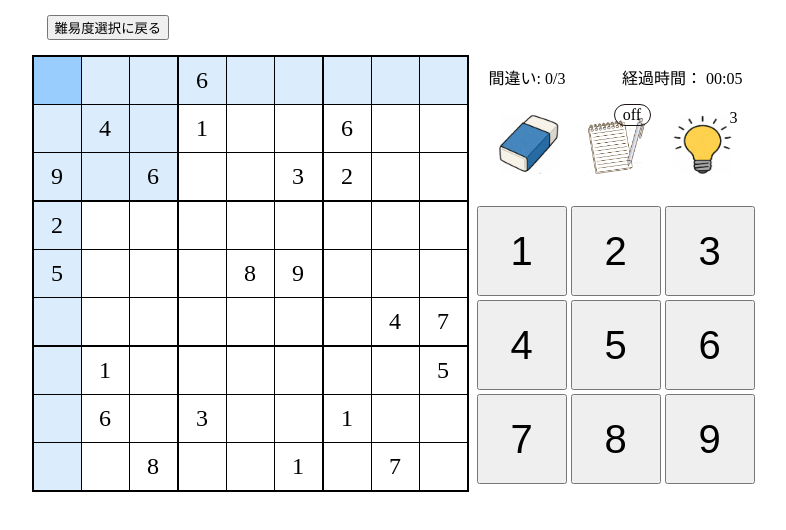
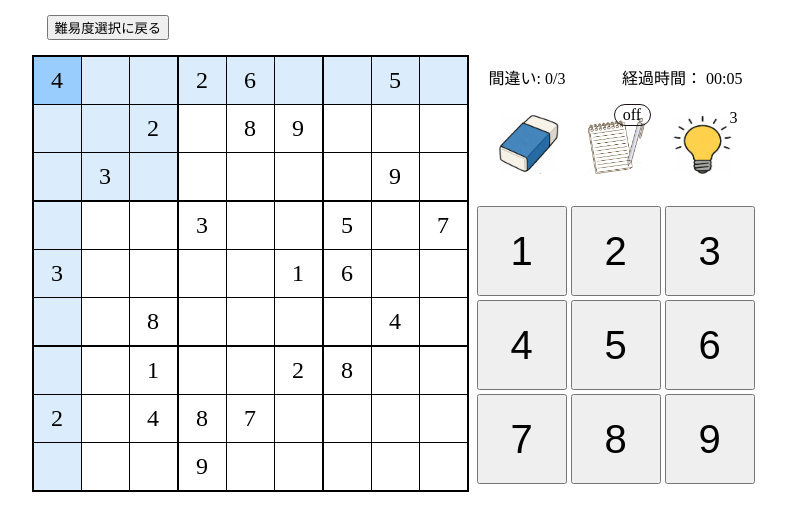
Before and after one commit to manatsu-n/ojt_nakamura, a Vue app: page /ojt_nakamura/game in a window 1280 px wide. Shown: the top 530 px of the page, without its empty margins (243-1029 px from the left). Built offline with nearby package versions, Linux system fonts and the light colour scheme; the HTML template or start-up script is replaced by a standard one.

Commit message:
ヒント更新

```diff
--- a/src/logic/PuzzleQuestion.vue
+++ b/src/logic/PuzzleQuestion.vue
@@ -16,7 +16,7 @@
 
 usePuzzleGenerator();
 const cstore = useCreateStore();
-    const cells = ref<{ [key: string]: number | undefined}>({});
+const cells = ref<{ [key: string]: number | undefined }>({});
 const memos = ref<Record<string, Set<number>>>({});
 const readonlyFlags = ref<{ [key: string]: boolean }>({});
 for (let i = 1; i <= 81; i++) {
@@ -26,7 +26,7 @@
 }
 
 const flagStore = useClearflagStore()
-    flagStore.flag=false;
+flagStore.flag = false;
 const filledCount = computed(() => {
     return Object.entries(cells.value).filter(([key, val]) => {
         if (val === undefined) return false;
@@ -41,7 +41,7 @@
     }
 });
 
-    const activeCell = ref<{row:number, col: number}>({ row: 1, col: 1 })
+const activeCell = ref<{ row: number, col: number }>({ row: 1, col: 1 })
 const cellINdex = computed(() =>
     (activeCell.value.row - 1) * 9 + (activeCell.value.col - 1) + 1
 );
@@ -62,7 +62,7 @@
 
 const onKeyup = (event: KeyboardEvent) => {
     const key = event.key
-        if (/^[1-9]$/.test(key)){
+    if (/^[1-9]$/.test(key)) {
         numberStore.setNumber(parseInt(key))
     }
 }
@@ -75,7 +75,7 @@
     const start = Math.floor((activeCell.value.col - 1) / 3) * 3 + 1
     return [start, start + 1, start + 2]
 })
-    function changeback(row:number,col:number){
+function changeback(row: number, col: number) {
     activeCell.value = { row, col }
 }
 
@@ -88,9 +88,9 @@
     () => numberStore.number,
     (newnumber) => {
         if (newnumber === null || flagStore.flag || wrongStore.wrong >= 3) return;
-            if (!readonlyFlags.value[key.value]){
-                if (memo.onoff==="on"){
-                    if (!memos.value[key.value]){
+        if (!readonlyFlags.value[key.value]) {
+            if (memo.onoff === "on") {
+                if (!memos.value[key.value]) {
                     memos.value[key.value] = new Set<number>();
                 }
                 const memoSet = memos.value[key.value]!;
@@ -99,14 +99,14 @@
                 } else {
                     memoSet.add(newnumber);
                 }
-                }else{
-                    if (cells.value[key.value] === newnumber){
+            } else {
+                if (cells.value[key.value] === newnumber) {
                     cells.value[key.value] = undefined;
-                    }else{
+                } else {
                     cells.value[key.value] = newnumber;
                     if (cstore.answer[cellINdex.value - 1] !== newnumber) {
                         wrongStore.wrong++;
-                        }else{
+                    } else {
                         for (let i = 1; i <= 81; i++) {
                             const row = Math.floor((i - 1) / 9) + 1;
                             const col = (i - 1) % 9 + 1;
@@ -124,7 +124,7 @@
                 }
             }
         }
-            numberStore.number=null
+        numberStore.number = null
     }
 )
 
@@ -142,8 +142,8 @@
 watch(
     () => kesiStore.kesi,
     () => {
-            if(flagStore.flag || wrongStore.wrong >= 3) return;
-            if (readonlyFlags.value[key.value] === false){
+        if (flagStore.flag || wrongStore.wrong >= 3) return;
+        if (readonlyFlags.value[key.value] === false) {
             cells.value[key.value] = undefined;
             memos.value[key.value] = new Set<number>();
         }
@@ -152,50 +152,72 @@
 )
 
 const hintoStore = usehintoStore()
-    hintoStore.hinto=3
+hintoStore.hinto = 3
 watch(
     () => hintoStore.hinto,
-        (newVal, oldVal) => {
-            if(newVal > oldVal) return;
-            if (readonlyFlags.value[key.value] === false){
-                cells.value[key.value] = cstore.answer[cellINdex.value-1];
+    () => {
+        if (readonlyFlags.value[key.value] === false) {
+            cells.value[key.value] = cstore.answer[cellINdex.value - 1];
             readonlyFlags.value[key.value] = true;
         } else {
-                hintoStore.hinto = oldVal
+            for (let i = 1; i <= 81; i++) {
+                activeCell.value.col = i % 9 === 0 ? 9 : i % 9
+                activeCell.value.row = Math.floor((i - 1) / 9) + 1
+                if (!readonlyFlags.value[key.value]) {
+                    memos.value[key.value] = new Set<number>();
+                    for (let j = 1; j <= 9; j++) {
+                        memos.value[key.value].add(j);
+                    }
+                    removeUsedNumbers()
+                }
+            }
         }
     }
 )
+function removeUsedNumbers() {
+    for (let j = 1; j <= 9; j++) {
+        const key3 = `cell${9 * (activeCell.value.row - 1) + j}`
+        const key4 = `cell${activeCell.value.col + (j - 1) * 9}`
+        if (cells.value[key3]) {
+            memos.value[key.value].delete(cells.value[key3]);
+        }
+        if (cells.value[key4]) {
+            memos.value[key.value].delete(cells.value[key4]);
+        }
+    }
+    for (let j = 1; j <= 9; j++) {
+        const blockCol = Math.floor((activeCell.value.col - 1) / 3)
+        const blockRow = Math.floor((activeCell.value.row - 1) / 3)
+        for (let l = 1; l <= 3; l++) {
+            for (let m = 1; m <= 3; m++) {
+                const key5 = `cell${9 * (3 * blockRow + m - 1) + (blockCol * 3 + l)}`
+                if (cells.value[key5]) {
+                    memos.value[key.value].delete(cells.value[key5]);
+                }
+            }
+        }
+    }
+}
 </script>
 
 <template>
-    <div class="Puzzle"
-        ref="puzzleDiv"
-        tabindex="0"
-        @keyup.right="moveRight"
-        @keyup.left="moveLeft"
-        @keyup.up="moveUp"
-        @keyup.down="moveDown"
-        @keyup="onKeyup"
-    >
+    <div class="Puzzle" ref="puzzleDiv" tabindex="0" @keyup.right="moveRight" @keyup.left="moveLeft" @keyup.up="moveUp"
+        @keyup.down="moveDown" @keyup="onKeyup">
         <table>
             <tr v-for="row in 9" :key="row">
-                <td v-for="col in 9" :key="col" @click="changeback(row,col)"
-                    :class="[{
+                <td v-for="col in 9" :key="col" @click="changeback(row, col)" :class="[{
                     block: rowBlock.includes(row) && colBlock.includes(col),
                     rank2: activeCell.row === row || activeCell.col === col,
-                    rank1: activeCell.row === row && activeCell.col === col},
-                    getColorClass(row, col)]"
-                >
+                    rank1: activeCell.row === row && activeCell.col === col
+                },
+                getColorClass(row, col)]">
                     <template v-if="cells[`cell${(row - 1) * 9 + col}`] !== undefined">
                         {{ cells[`cell${(row - 1) * 9 + col}`] }}
                     </template>
                     <template v-else>
                         <div class="memo-grid">
-                            <span
-                                v-for="n in 9" :key="n"
-                                class="memo-num"
-                            >
-                                {{ memos[`cell${(row-1)*9+col}`]?.has(n)?n:`` }}
+                            <span v-for="n in 9" :key="n" class="memo-num">
+                                {{ memos[`cell${(row - 1) * 9 + col}`]?.has(n) ? n : `` }}
                             </span>
                         </div>
                     </template>
@@ -206,7 +228,7 @@
 </template>
 
 <style scoped>
-    .Puzzle{
+.Puzzle {
     outline: none;
 }
 
@@ -225,39 +247,40 @@
     border-left: 2px solid black;
 }
 
-    td:nth-child(9){
+td:nth-child(9) {
     border-right: 2px solid black;
 }
 
-    tr:nth-child(3n+1){
+tr:nth-child(3n+1) {
     border-top: 2px solid black;
 }
 
-    tr:nth-child(9) td{
+tr:nth-child(9) td {
     border-bottom: 2px solid black;
 }
 
-    table{
+table {
     border-collapse: collapse;
 }
 
-    .block, .rank2{
+.block,
+.rank2 {
     background-color: rgb(219, 236, 252);
 }
 
-    .rank1{
+.rank1 {
     background-color: rgb(153, 205, 253);
 }
 
-    .correct{
+.correct {
     color: rgb(1, 1, 157);
 }
 
-    .incorrect{
+.incorrect {
     color: red;
 }
 
-    .memo-grid{
+.memo-grid {
     display: grid;
     grid-template-columns: repeat(3, 1fr);
     grid-template-rows: repeat(3, 1fr);
@@ -266,7 +289,7 @@
     padding: 3px;
 }
 
-    .memo-num{
+.memo-num {
     line-height: 1.2;
     align-items: center;
     justify-content: center;
--- a/src/logic/puzzle.ts
+++ b/src/logic/puzzle.ts
@@ -199,26 +199,26 @@ export const hardPuzzles = [
   },
   {
     create: [
-      0,3,0,9,0,0,1,0,0,
-      0,0,9,0,0,5,0,7,0,
-      6,0,0,0,0,0,0,9,0,
-      3,8,0,0,0,0,0,0,0,
-      0,0,0,2,1,0,0,0,6,
-      0,0,0,0,0,0,0,0,4,
-      0,0,4,5,0,0,7,0,2,
-      0,0,7,0,0,9,0,8,0,
-      0,0,0,0,0,7,0,0,0
+      0,0,0,0,0,2,0,0,0,
+      0,0,0,0,3,1,8,0,4,
+      0,0,1,4,0,0,9,0,0,
+      0,8,0,0,0,0,1,0,0,
+      0,0,7,9,0,0,0,0,5,
+      3,0,6,0,0,5,0,0,0,
+      0,2,0,0,0,0,0,5,0,
+      0,0,0,2,1,0,4,0,0,
+      0,6,0,0,7,4,0,0,8
     ],
     answer: [
-      7,3,8,9,6,2,1,4,5,
-      2,4,9,1,8,5,6,7,3,
-      6,5,1,3,7,4,2,9,8,
-      3,8,2,4,9,6,5,1,7,
-      4,7,5,2,1,8,9,3,6,
-      9,1,6,7,5,3,8,2,4,
-      8,9,4,5,3,1,7,6,2,
-      5,2,7,6,4,9,3,8,1,
-      1,6,3,8,2,7,4,5,9
+      6,3,4,8,9,2,5,1,7,
+      5,9,2,7,3,1,8,6,4,
+      8,7,1,4,5,6,9,3,2,
+      9,8,5,6,2,7,1,4,3,
+      2,1,7,9,4,3,6,8,5,
+      3,4,6,1,8,5,2,7,9,
+      4,2,8,3,6,9,7,5,1,
+      7,5,3,2,1,8,4,9,6,
+      1,6,9,5,7,4,3,2,8,
     ]
   }
 ];
```
Also changed, not shown: 5 other files (tests, documents, lock files or other folders). Lines whose indentation alone changed are shown as unchanged.
